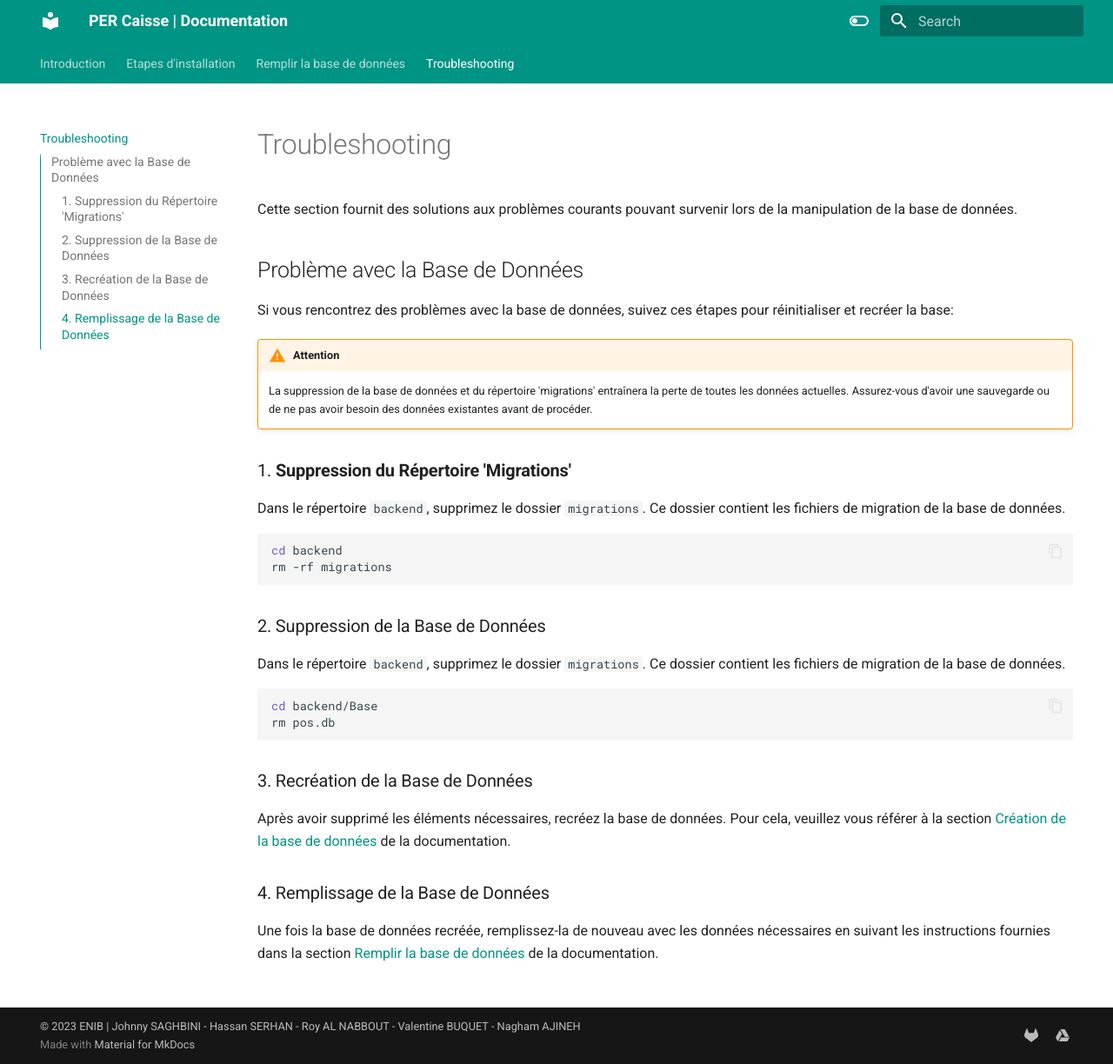
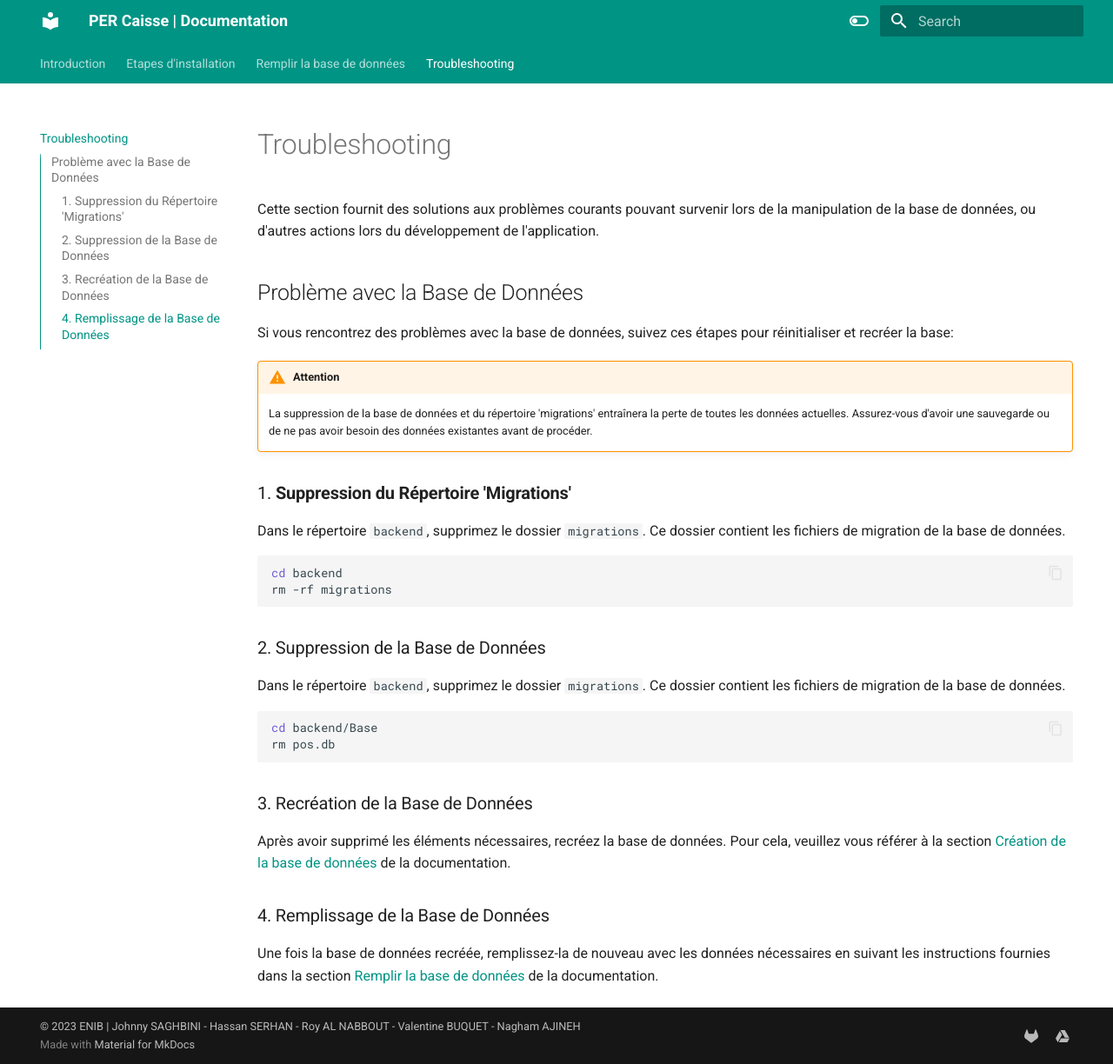
Before and after one commit to xBullseye/per-caisse-doc, an MkDocs documentation site: the page built from docs/troubleshooting.md, in a window 1280 px wide and 1224 px high. Shown: the whole window at 87% size. Built offline with MkDocs 1.6.1 and Material for MkDocs 9.7.7, drawn with Linux system fonts in a browser that asks for light colours.

Commit message:
Updated troubleshooting page

```diff
--- a/docs/troubleshooting.md
+++ b/docs/troubleshooting.md
@@ -1,6 +1,6 @@
 # Troubleshooting
 
-Cette section fournit des solutions aux problèmes courants pouvant survenir lors de la manipulation de la base de données.
+Cette section fournit des solutions aux problèmes courants pouvant survenir lors de la manipulation de la base de données, ou d'autres actions lors du développement de l'application.
 
 ## Problème avec la Base de Données
 
```
